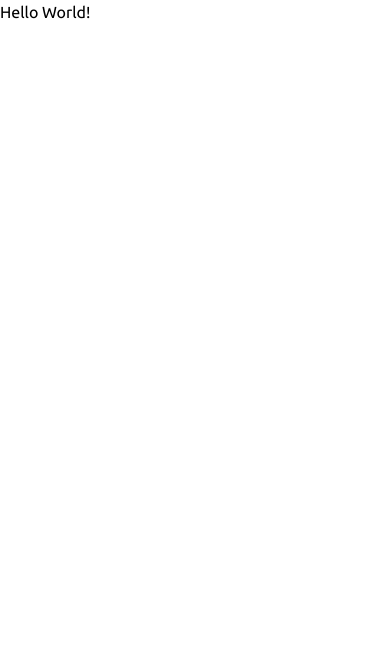
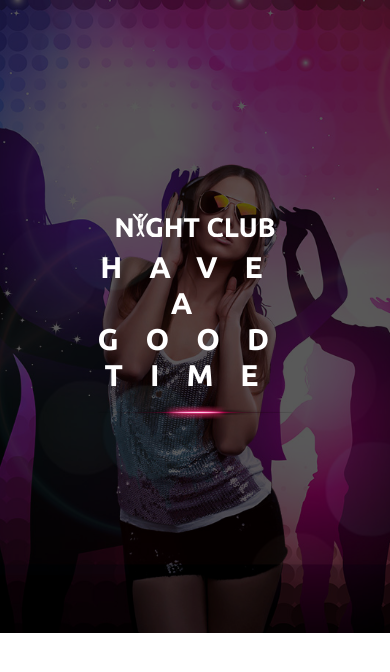
Before and after one commit to NannaDufour/eksamen-3sem, a Next.js app: page / in a window 390 px wide. Shown: the top 672 px of the page. Built offline with nearby package versions, Linux system fonts and the light colour scheme.

Commit message:
Opsætning af Hero - mangler responsivt og knapper
+ sat ind på forside

```diff
--- a/src/app/page.tsx
+++ b/src/app/page.tsx
@@ -1,5 +1,5 @@
-import Image from "next/image";
+import Hero from "@/components/Hero";
 
 export default function Home() {
-  return <h1>Hello World!</h1>;
+  return <Hero />;
 }
--- /dev/null
+++ b/src/components/Hero.tsx
@@ -0,0 +1,36 @@
+import Image from "next/image";
+
+const Hero = () => {
+  return (
+    <section className="grid bg-black">
+      <Image
+        className="col-start-1 row-start-1 w-full h-[75vh] object-cover opacity-35"
+        src="/bg/header_bg_2.jpg"
+        width={12000}
+        height={800}
+        alt="photoOfClub"
+      />
+      <div className="col-start-1 row-start-1 gap-3 z-10 flex flex-col items-center justify-center text-center">
+        <Image
+          className="flex flex-col w-1/2"
+          src="/icon/Logo.svg"
+          width={400}
+          height={400}
+          alt="photoOflogo"
+        />
+        <h2 className="w-1/2 text-white text-3xl font-semibold tracking-[0.9em]">
+          HAVE A GOOD TIME
+        </h2>
+        <Image
+          className="w-1/2"
+          src="/bottom_line.png"
+          width={400}
+          height={400}
+          alt="undelineOfPhoto"
+        />
+      </div>
+    </section>
+  );
+};
+
+export default Hero;
```
